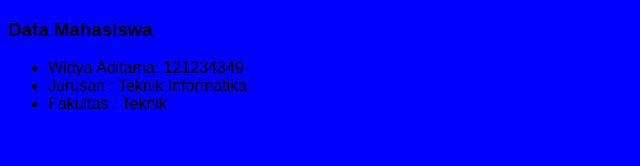
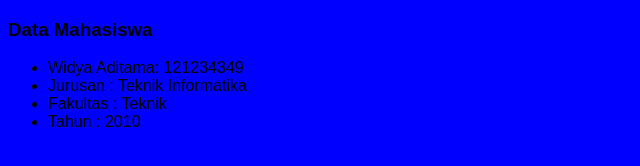
Before and after one commit to Widycoy/widya-test-git, a plain HTML site: page index.html in a window 1280 px wide. Shown: the whole page, without its empty margins (0-640 px from the left). Drawn offline with Linux system fonts and the light colour scheme.

Commit message:
menambahkan tahun di website ini

```diff
--- a/index.html
+++ b/index.html
@@ -17,6 +17,7 @@
       <li>Widya Aditama: 121234349</li>
       <li>Jurusan : Teknik Informatika</li>
       <li>Fakultas : Teknik</li>
+      <li>Tahun : 2010</li>
     </ul>
     <script type="text/javascript" src="script.js"></script>
   </body>
```
